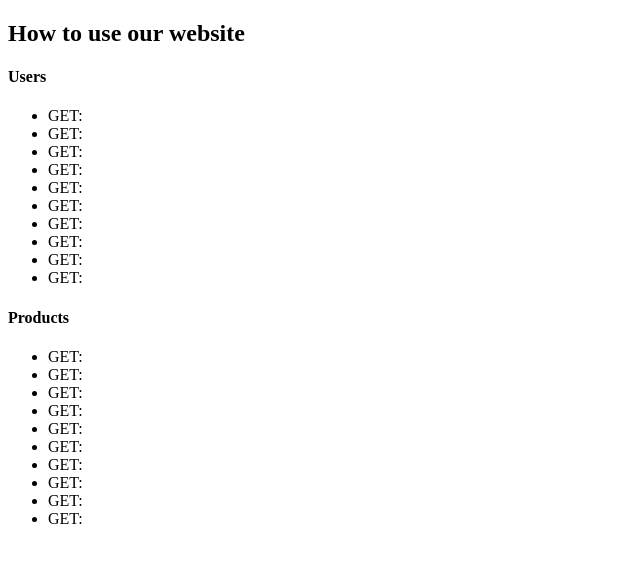
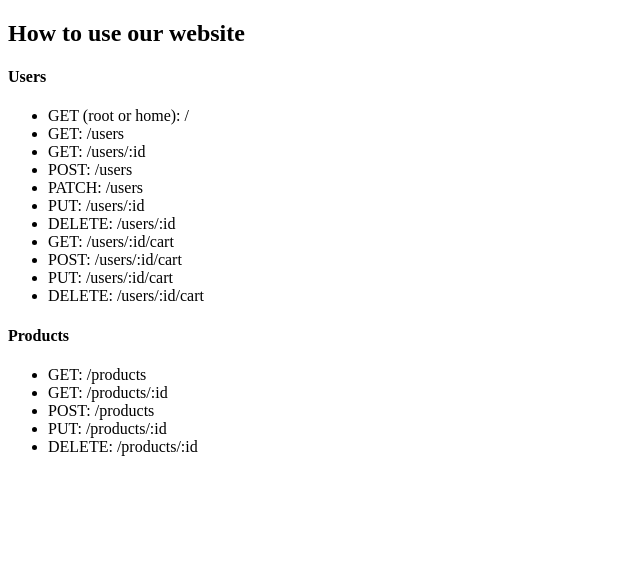
Before and after one commit to joelmukanya/jtlaptopsapi, a website: page views/readMe.html in a window 1280 px wide. Shown: the whole page, without its empty margins (0-640 px from the left). Drawn offline with Linux system fonts and the light colour scheme.

Commit message:
Road Map

```diff
--- a/views/readMe.html
+++ b/views/readMe.html
@@ -10,29 +10,25 @@
     <h2>How to use our website</h2>
     <h4>Users</h4>
     <ul>
-        <li><span>GET: </span></li>
-        <li><span>GET: </span></li>
-        <li><span>GET: </span></li>
-        <li><span>GET: </span></li>
-        <li><span>GET: </span></li>
-        <li><span>GET: </span></li>
-        <li><span>GET: </span></li>
-        <li><span>GET: </span></li>
-        <li><span>GET: </span></li>
-        <li><span>GET: </span></li>
+        <li><span>GET (root or home): </span> /</li>
+        <li><span>GET: </span> /users</li>
+        <li><span>GET: </span> /users/:id</li>
+        <li><span>POST: </span>/users</li>
+        <li><span>PATCH: </span>/users</li>
+        <li><span>PUT: </span>/users/:id</li>
+        <li><span>DELETE: </span>/users/:id</li>
+        <li><span>GET: </span>/users/:id/cart</li>
+        <li><span>POST: </span>/users/:id/cart</li>
+        <li><span>PUT: </span>/users/:id/cart</li>
+        <li><span>DELETE: </span>/users/:id/cart</li>
     </ul>
     <h4>Products</h4>
     <ul>
-        <li><span>GET: </span></li>
-        <li><span>GET: </span></li>
-        <li><span>GET: </span></li>
-        <li><span>GET: </span></li>
-        <li><span>GET: </span></li>
-        <li><span>GET: </span></li>
-        <li><span>GET: </span></li>
-        <li><span>GET: </span></li>
-        <li><span>GET: </span></li>
-        <li><span>GET: </span></li>
+        <li><span>GET: </span>/products</li>
+        <li><span>GET: </span>/products/:id</li>
+        <li><span>POST: </span>/products</li>
+        <li><span>PUT: </span>/products/:id</li>
+        <li><span>DELETE: </span>/products/:id</li>
     </ul>
 </body>
 </html>
```
Also changed, not shown: index.js (+7 -2 lines).
